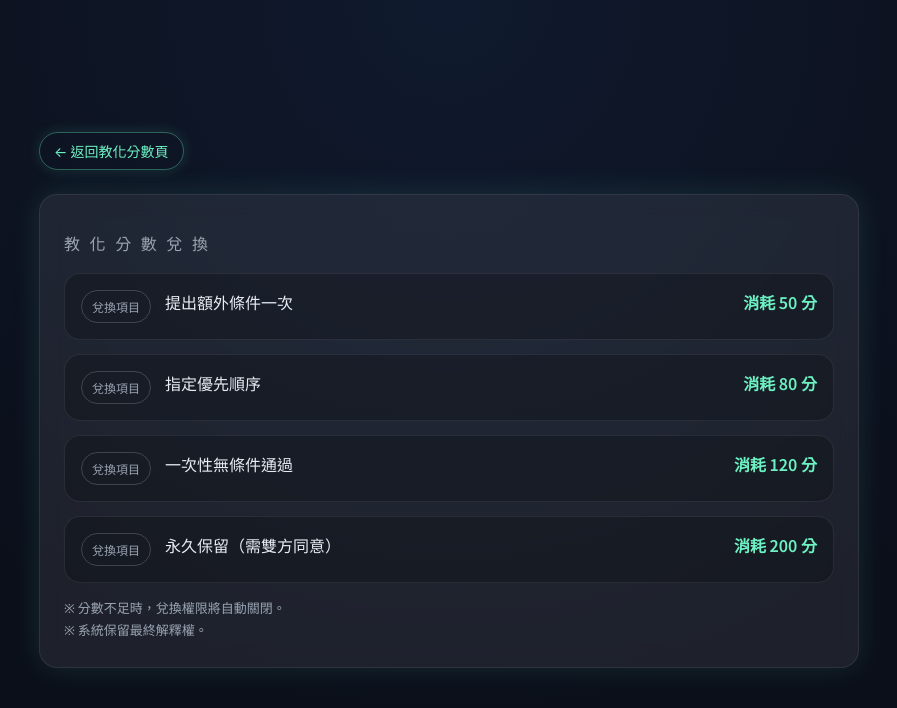
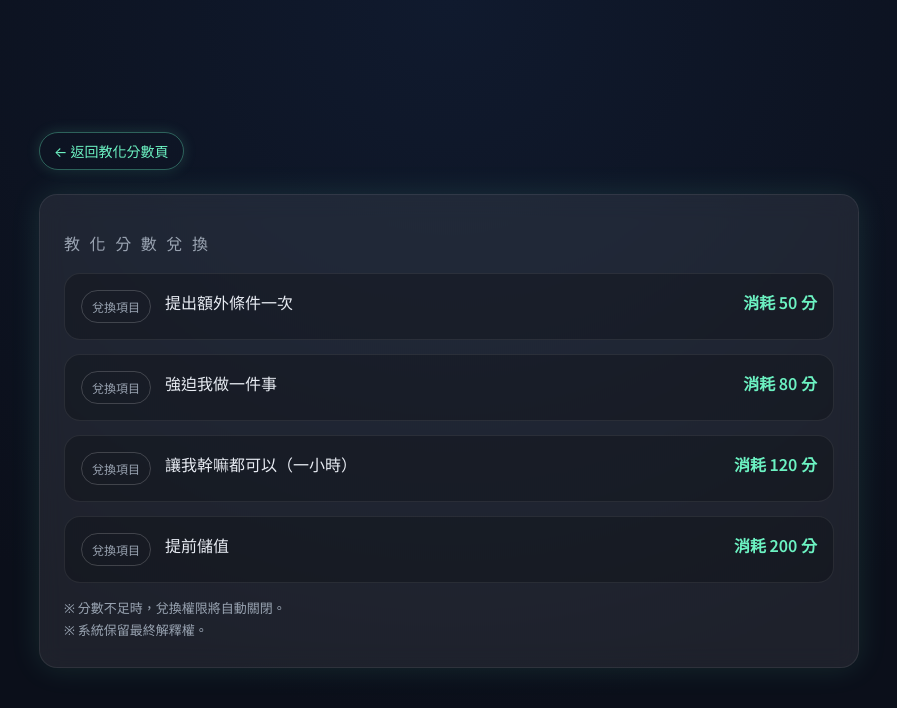
Before and after one commit to xiaohao923/my-website, a plain HTML site: page exchange.html in a window 1280 px wide. Shown: the whole page, without its empty margins (191-1088 px from the left). Drawn offline with Linux system fonts and the light colour scheme.

Commit message:
更新 exchange.html

```diff
--- a/exchange.html
+++ b/exchange.html
@@ -148,19 +148,19 @@
 
         <li>
           <span class="badge">兌換項目</span>
-          <div>指定優先順序</div>
+          <div>強迫我做一件事</div>
           <div class="cost">消耗 80 分</div>
         </li>
 
         <li>
           <span class="badge">兌換項目</span>
-          <div>一次性無條件通過</div>
+          <div>讓我幹嘛都可以（一小時）</div>
           <div class="cost">消耗 120 分</div>
         </li>
 
         <li>
           <span class="badge">兌換項目</span>
-          <div>永久保留（需雙方同意）</div>
+          <div>提前儲值</div>
           <div class="cost">消耗 200 分</div>
         </li>
       </ul>
```
